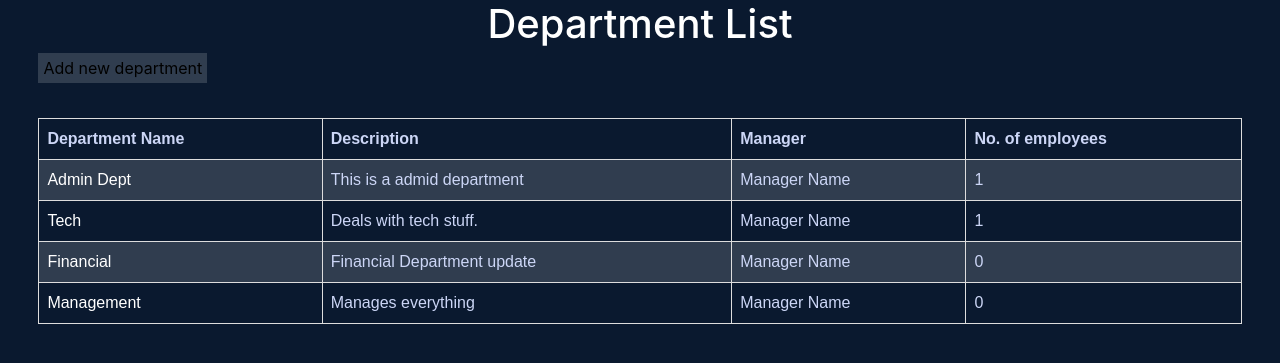
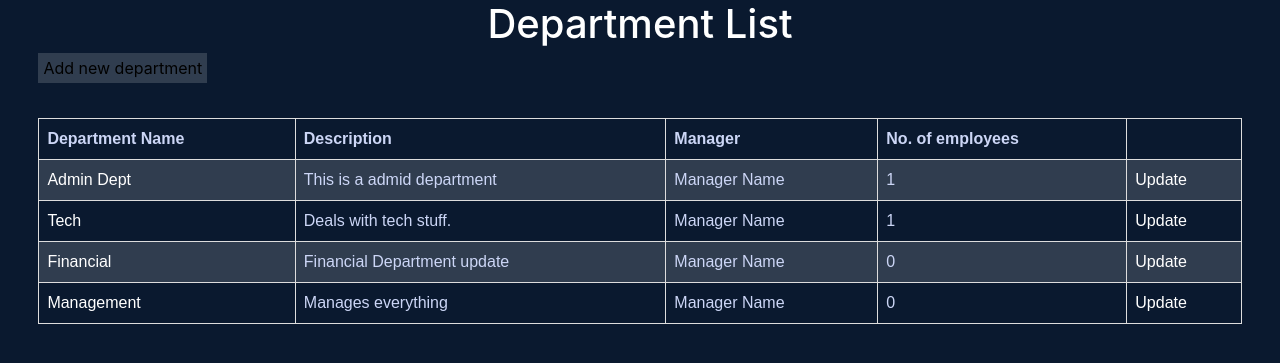
Before and after one commit to ghimireyprabin/EmployeeManagement, a Django app: page /ad/department-list in a window 1280 px wide. Shown: the top 363 px of the page. Run offline with Django 3.2, Linux system fonts and the light colour scheme; a user stored in the database is signed in; data comes from the database, SQL or seed files in the repository; both versions use the stored data as it was after the commit; some libraries are stand-ins or nearby versions.

Commit message:
department update

```diff
--- a/assignment/templates/assignment/departmentlist.html
+++ b/assignment/templates/assignment/departmentlist.html
@@ -12,6 +12,7 @@
 			<th>Description</th>
 			<th>Manager</th>
 			<th>No. of employees</th>
+			<th></th>
 		</tr>
 			{% for department in department %}
 				<tr>
@@ -27,6 +28,9 @@
 							{% endif %}
 					{% endfor %}
 			    	</td>
+			    	<td>
+			    		<a href="{% url 'createMode:update-department' department.pk %}">Update</a>
+			    	</td>
 			    </tr>
 			{% endfor %}
 	</table>
--- a/createMode/urls.py
+++ b/createMode/urls.py
@@ -4,4 +4,5 @@ from .views import *
 app_name='createMode'
 urlpatterns = [
     path('department', DepartmentCreateView.as_view(), name='create-departent'),
+    path('department-update/<int:pk>', DepartmentUpdateView.as_view(), name='update-department'),
 ]
```
Also changed, not shown: createMode/views.py (+7 -1 lines), db.sqlite3.
